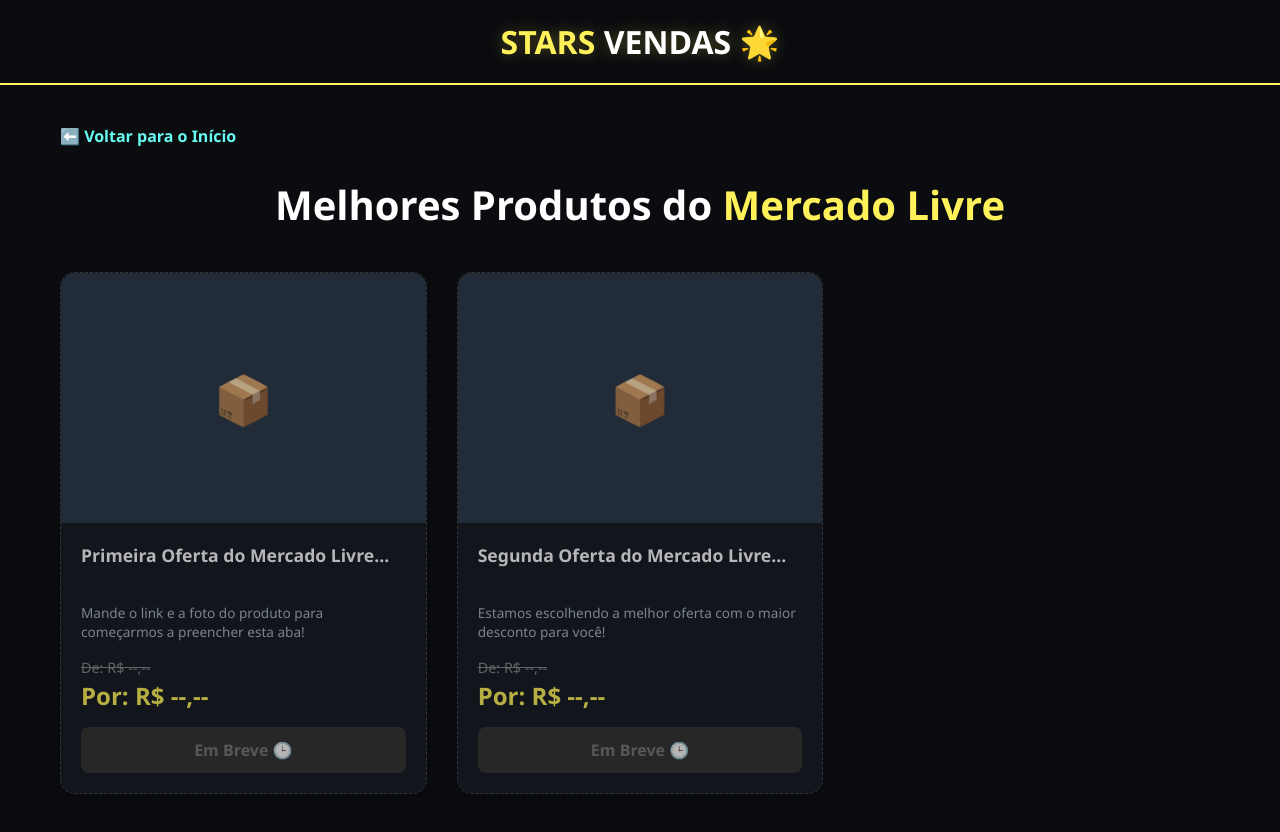
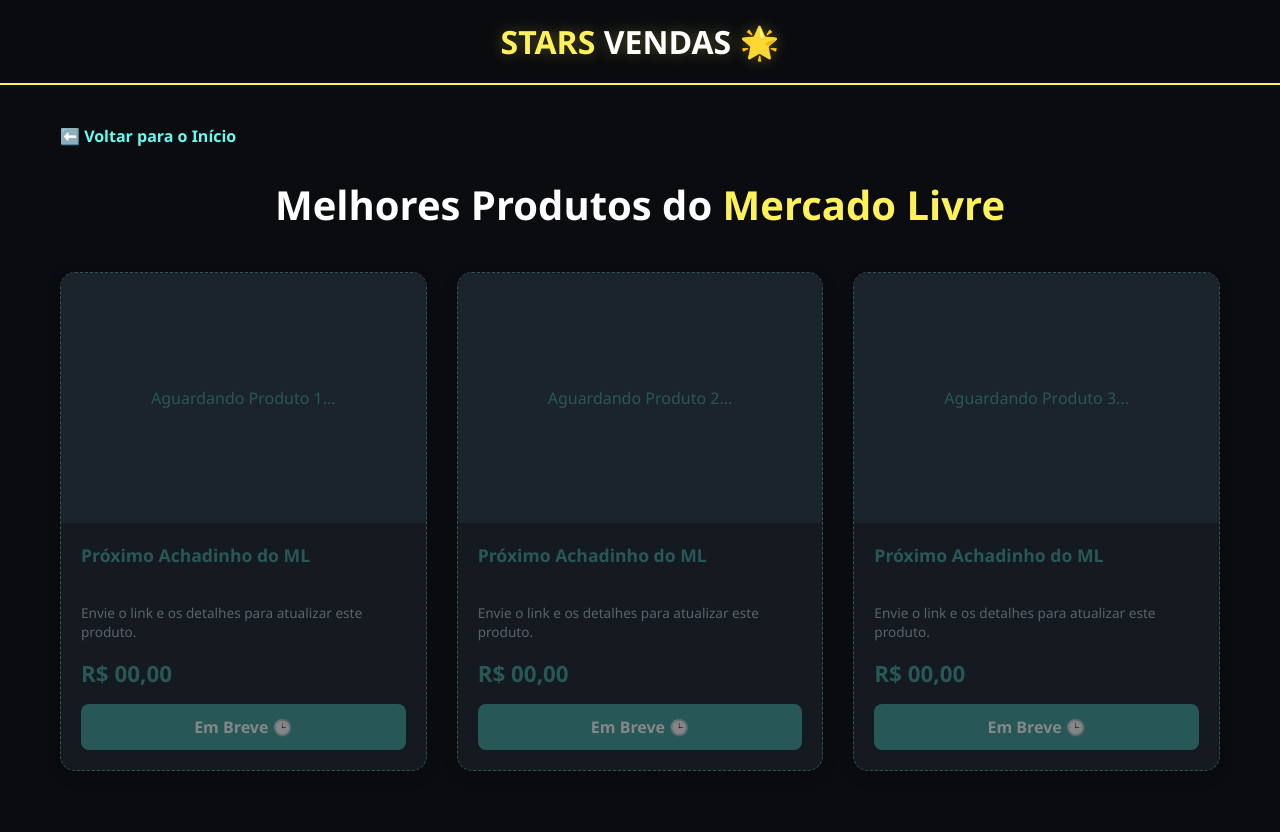
Before and after one commit to L8zin/Stars-Vendas, a plain HTML site: page terceira.html in a window 1280 px wide. After the commit the page ends 811 px from the top, so only its background shows below. Drawn offline with Linux system fonts and the light colour scheme.

Commit message:
Update terceira.html

```diff
--- a/terceira.html
+++ b/terceira.html
@@ -84,43 +84,12 @@
             color: inherit;
         }
 
-        .product-card:hover {
-            transform: translateY(-5px);
-            box-shadow: 0 10px 20px rgba(255, 241, 89, 0.2);
-        }
-
-        .product-card.coming-soon {
-            border: 1px dashed #444;
-            background: #151a21;
-            opacity: 0.7;
-            cursor: not-allowed;
-        }
-
-        .product-card.coming-soon:hover {
-            transform: none;
-            box-shadow: none;
-        }
-
         .product-img-wrapper {
             width: 100%;
             height: 250px;
             background: #2b3a4a;
             position: relative;
             overflow: hidden;
-            display: flex;
-            align-items: center;
-            justify-content: center;
-        }
-
-        .product-img {
-            width: 100%;
-            height: 100%;
-            object-fit: cover;
-            transition: transform 0.3s ease;
-        }
-
-        .product-card:hover:not(.coming-soon) .product-img {
-            transform: scale(1.05);
         }
 
         .product-info {
@@ -137,9 +106,6 @@
             color: #fff;
             height: 50px;
             overflow: hidden;
-            display: -webkit-box;
-            -webkit-line-clamp: 2;
-            -webkit-box-orient: vertical;
         }
 
         .product-desc {
@@ -148,35 +114,20 @@
             margin-bottom: 15px;
             height: 40px;
             overflow: hidden;
-            display: -webkit-box;
-            -webkit-line-clamp: 2;
-            -webkit-box-orient: vertical;
-        }
-
-        .price-container {
-            margin-bottom: 15px;
-            display: flex;
-            flex-direction: column;
-            gap: 2px;
-        }
-
-        .old-price {
-            font-size: 0.9rem;
-            color: #888;
-            text-decoration: line-through;
         }
 
         .product-price {
-            font-size: 1.5rem;
+            font-size: 1.4rem;
             font-weight: bold;
             color: #fff159;
+            margin-bottom: 15px;
         }
 
         .btn-buy {
             display: block;
             text-align: center;
             background: #fff159;
-            color: #333;
+            color: #2d3277;
             text-decoration: none;
             padding: 12px;
             border-radius: 8px;
@@ -185,19 +136,21 @@
             margin-top: auto;
         }
 
-        .btn-buy:hover { background: #fff58f; }
-
-        .btn-soon {
-            background: #333;
-            color: #777;
-            cursor: not-allowed;
+        /* Estilo pontilhado para as vagas vazias */
+        .empty-card {
+            border: 1px dashed #45a29e;
+            opacity: 0.5;
+        }
+        .empty-card .btn-buy {
+            background: #45a29e;
+            color: #ffffff;
         }
     </style>
 </head>
 <body>
 
     <header>
-        <a href="index.html" class="logo-title">STARS <span>VENDAS</span> 🌟</a>
+        <a href="primeira.html" class="logo-title">STARS <span>VENDAS</span> 🌟</a>
     </header>
 
     <div class="container">
@@ -207,31 +160,42 @@
 
         <div class="products-grid">
 
-            <!-- SLOT 1 EXEMPLO -->
-            <div class="product-card coming-soon">
-                <div class="product-img-wrapper"><span style="font-size: 3rem;">📦</span></div>
+            <!-- VAGA PARA O PRODUTO 1 -->
+            <div class="product-card empty-card">
+                <div class="product-img-wrapper" style="display:flex; align-items:center; justify-content:center; color:#45a29e;">
+                    Aguardando Produto 1...
+                </div>
                 <div class="product-info">
-                    <div class="product-title">Primeira Oferta do Mercado Livre...</div>
-                    <div class="product-desc">Mande o link e a foto do produto para começarmos a preencher esta aba!</div>
-                    <div class="price-container">
-                        <span class="old-price">De: R$ --,--</span>
-                        <span class="product-price">Por: R$ --,--</span>
-                    </div>
-                    <div class="btn-buy btn-soon">Em Breve 🕒</div>
+                    <div class="product-title" style="color:#45a29e;">Próximo Achadinho do ML</div>
+                    <div class="product-desc">Envie o link e os detalhes para atualizar este produto.</div>
+                    <div class="product-price" style="color:#45a29e;">R$ 00,00</div>
+                    <div class="btn-buy" style="cursor:default;">Em Breve 🕒</div>
                 </div>
             </div>
 
-            <!-- SLOT 2 EXEMPLO -->
-            <div class="product-card coming-soon">
-                <div class="product-img-wrapper"><span style="font-size: 3rem;">📦</span></div>
+            <!-- VAGA PARA O PRODUTO 2 -->
+            <div class="product-card empty-card">
+                <div class="product-img-wrapper" style="display:flex; align-items:center; justify-content:center; color:#45a29e;">
+                    Aguardando Produto 2...
+                </div>
                 <div class="product-info">
-                    <div class="product-title">Segunda Oferta do Mercado Livre...</div>
-                    <div class="product-desc">Estamos escolhendo a melhor oferta com o maior desconto para você!</div>
-                    <div class="price-container">
-                        <span class="old-price">De: R$ --,--</span>
-                        <span class="product-price">Por: R$ --,--</span>
-                    </div>
-                    <div class="btn-buy btn-soon">Em Breve 🕒</div>
+                    <div class="product-title" style="color:#45a29e;">Próximo Achadinho do ML</div>
+                    <div class="product-desc">Envie o link e os detalhes para atualizar este produto.</div>
+                    <div class="product-price" style="color:#45a29e;">R$ 00,00</div>
+                    <div class="btn-buy" style="cursor:default;">Em Breve 🕒</div>
+                </div>
+            </div>
+
+            <!-- VAGA PARA O PRODUTO 3 -->
+            <div class="product-card empty-card">
+                <div class="product-img-wrapper" style="display:flex; align-items:center; justify-content:center; color:#45a29e;">
+                    Aguardando Produto 3...
+                </div>
+                <div class="product-info">
+                    <div class="product-title" style="color:#45a29e;">Próximo Achadinho do ML</div>
+                    <div class="product-desc">Envie o link e os detalhes para atualizar este produto.</div>
+                    <div class="product-price" style="color:#45a29e;">R$ 00,00</div>
+                    <div class="btn-buy" style="cursor:default;">Em Breve 🕒</div>
                 </div>
             </div>
 
```
